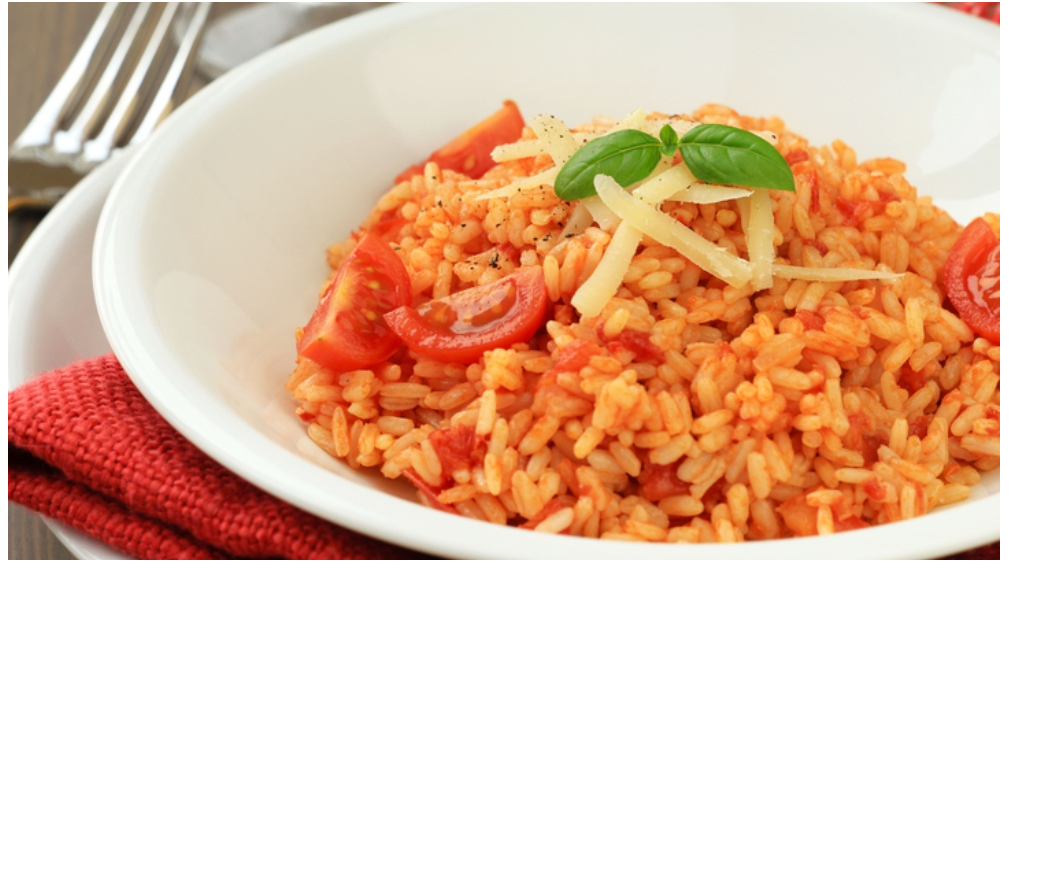
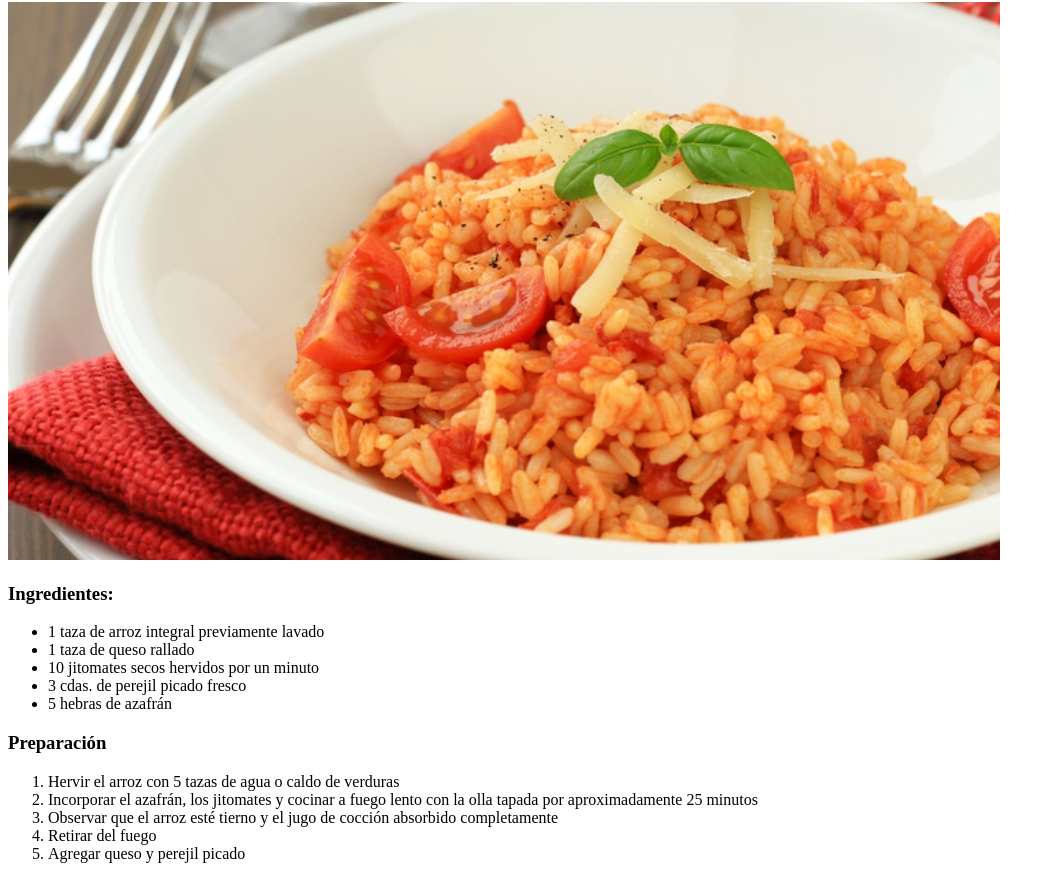
Before and after one commit to vepardoa/odin-recipes, a plain HTML site: page recipes/arroz.html in a window 1280 px wide. Shown: the part 78-957 px from the top of the page, without its empty margins (0-1055 px from the left). Before the commit the page ends 800 px from the top, so only its background shows below. Drawn offline with Linux system fonts and the light colour scheme.

Commit message:
Add description and steps

```diff
--- a/recipes/arroz.html
+++ b/recipes/arroz.html
@@ -9,5 +9,23 @@
 <body>
     <h1>Arroz con jitomate</h1>
     <img src="images/arroz-con-tomate.jpg">
+
+    <h3>Ingredientes:</h3>
+    <ul>
+        <li>1 taza de arroz integral previamente lavado</li>
+        <li>1 taza de queso rallado</li>
+        <li>10 jitomates secos hervidos por un minuto</li>
+        <li>3 cdas. de perejil picado fresco</li>
+        <li>5 hebras de azafrán</li>
+    </ul>
+
+    <h3>Preparación</h3>
+    <ol>
+        <li>Hervir el arroz con 5 tazas de agua o caldo de verduras</li>
+        <li>Incorporar el azafrán, los jitomates y cocinar a fuego lento con la olla tapada por aproximadamente 25 minutos</li>
+        <li>Observar que el arroz esté tierno y el jugo de cocción absorbido completamente</li>
+        <li>Retirar del fuego</li>
+        <li>Agregar queso y perejil picado</li>
+    </ol>
 </body>
 </html>
```
Also changed, not shown: recipes/mayonesa.html (+16 -0 lines), recipes/salsa.html (+18 -0 lines).
